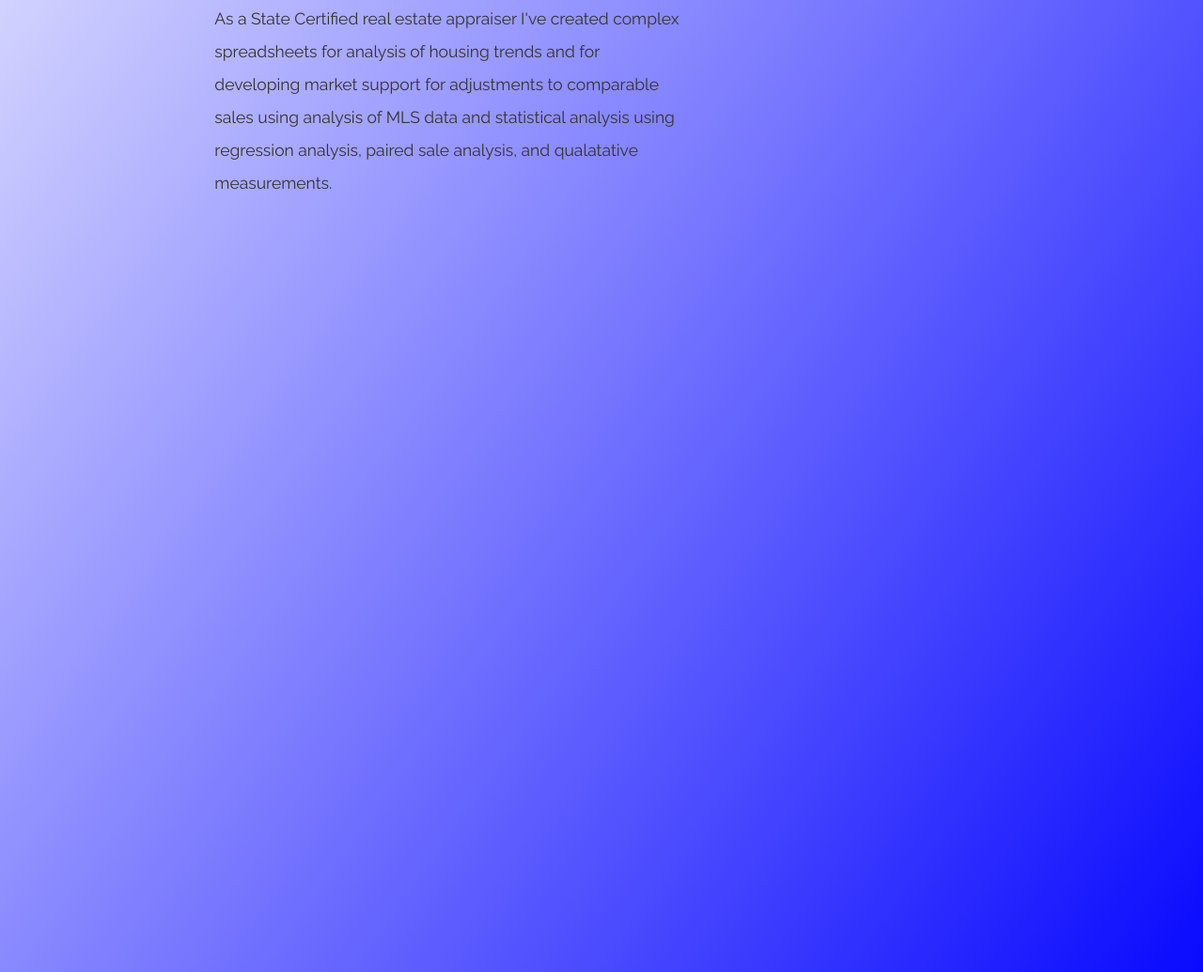
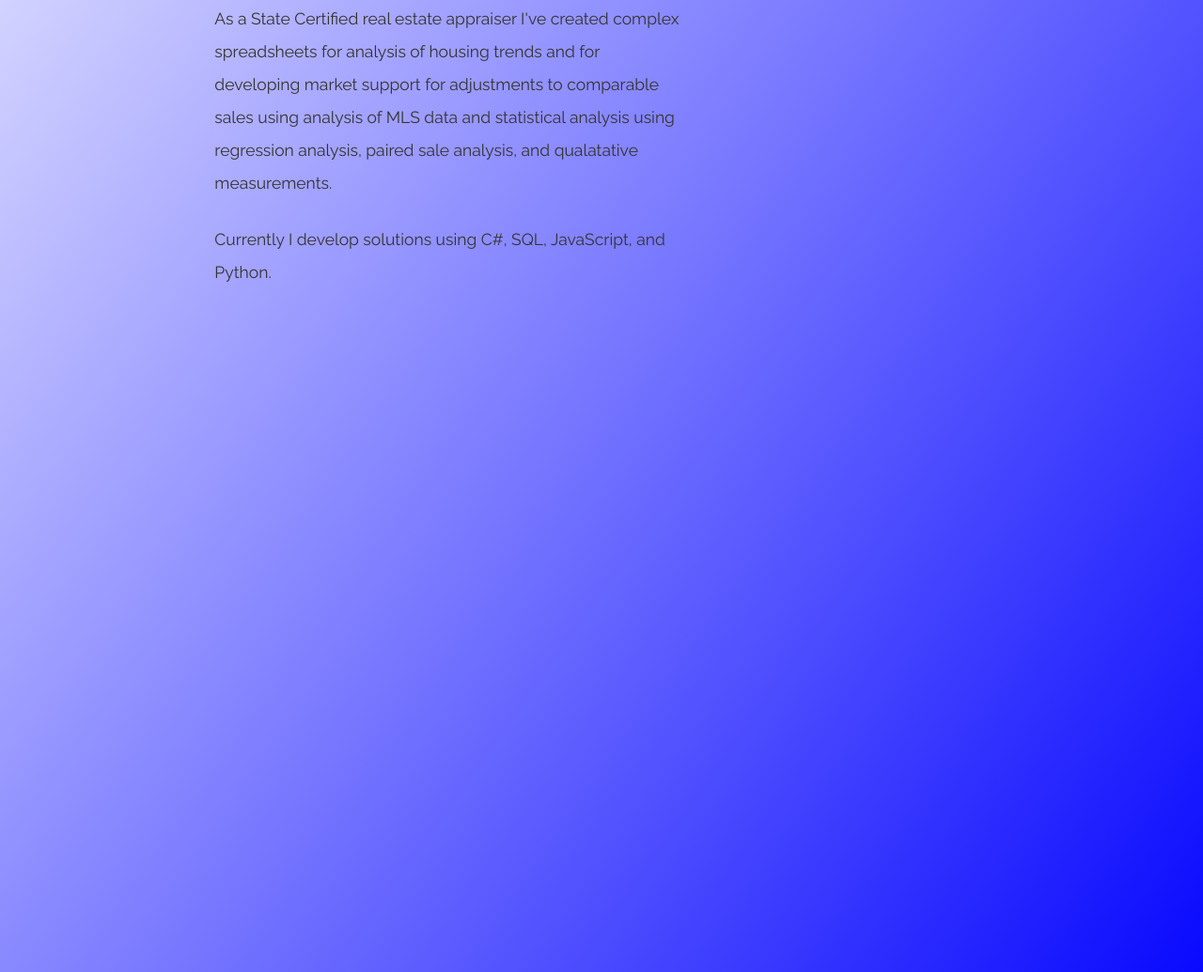
Before and after one commit to albyh/albyh.github.io, a plain HTML site: page index.html in a window 1280 px wide. Shown: the part 2432-3467 px from the top of the page at 94% size. Drawn offline with nearby package versions, Linux system fonts and the light colour scheme.

Commit message:
Removed unused dependencies. Edit text.

```diff
--- a/index.html
+++ b/index.html
@@ -65,6 +65,7 @@
                         <p>I enjoy the challenge of solving complex problems and employing a fast iteration cycle to spin initial designs into fully function systems.</p>
                         <p>Over the years I've used Autohotkey extensively to automate common tasks.</p>
                         <p>As a State Certified real estate appraiser I've created complex spreadsheets for analysis of housing trends and for developing market support for adjustments to comparable sales using analysis of MLS data and statistical analysis using regression analysis, paired sale analysis, and qualatative measurements.</p>
+                        <p>Currently I develop solutions using C#, SQL, JavaScript, and Python.</p>
                     </article>
                 </div>
             </div>
```
